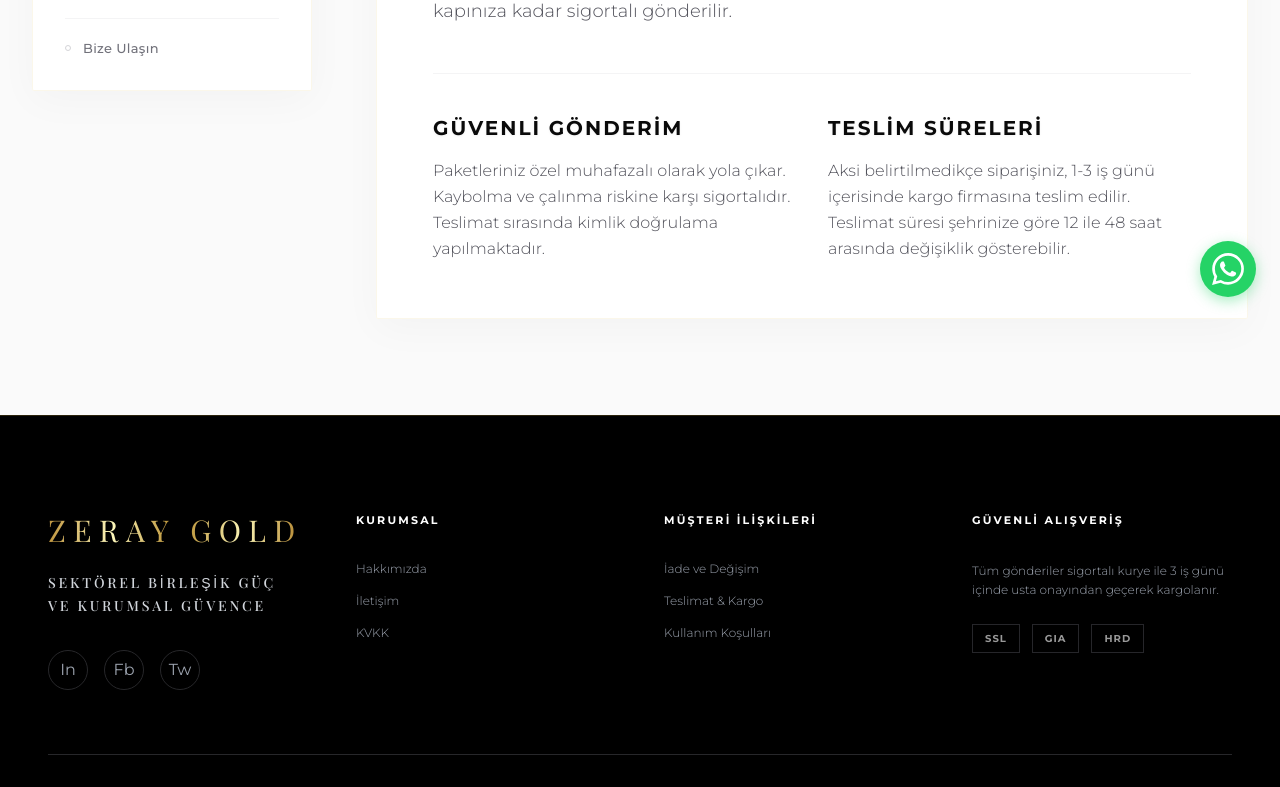
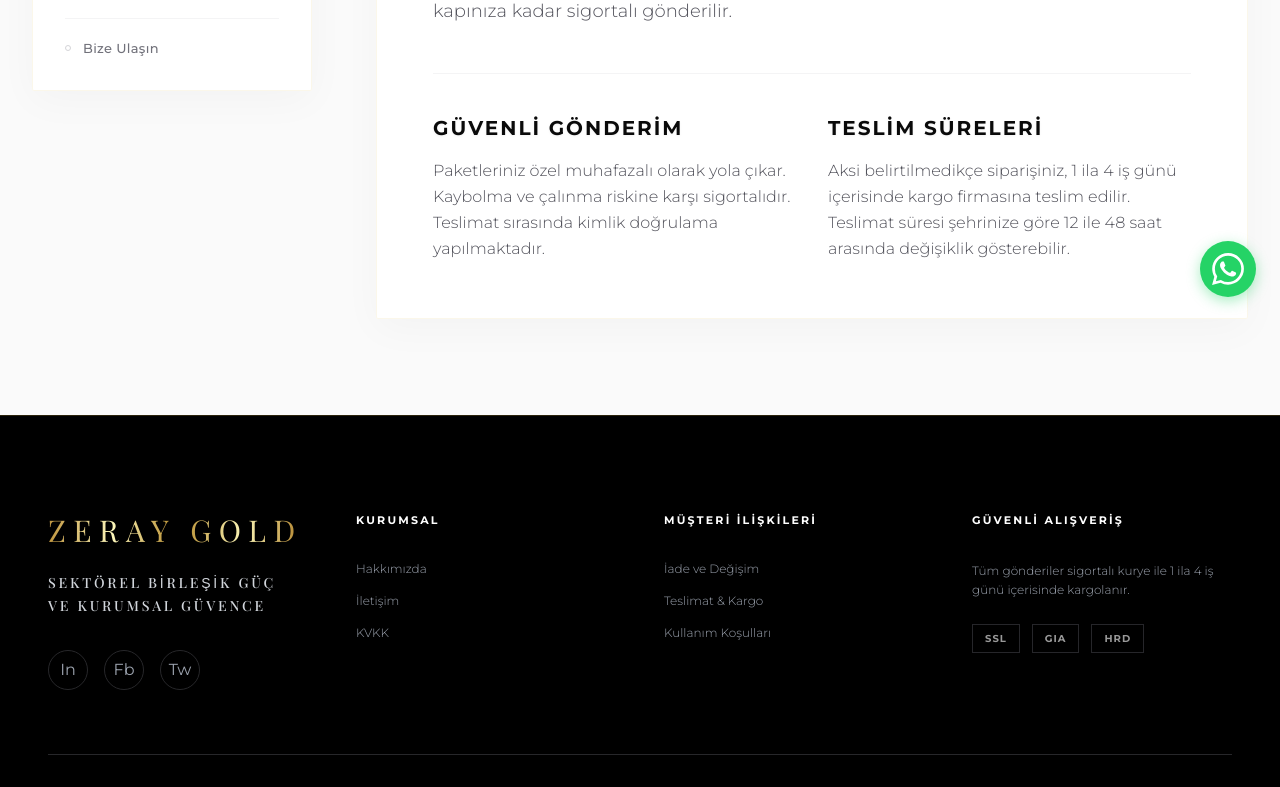
Before and after one commit to hopex03/lumina-main-vitrin, a Next.js app: page /kurumsal/teslimat-ve-kargo in a window 1280 px wide. Shown: the part 479-1266 px from the top of the page. Built offline with nearby package versions, Linux system fonts and the light colour scheme; a web font is replaced by a local one.

Commit message:
fix(content): Updated shipping duration to 1-4 business days and reordered categories to move Saat to end

```diff
--- a/app/kurumsal/teslimat-ve-kargo/page.tsx
+++ b/app/kurumsal/teslimat-ve-kargo/page.tsx
@@ -36,7 +36,7 @@
         <div>
           <h2 className="text-xl font-bold tracking-widest uppercase text-dark mb-4 drop-shadow-sm">Teslim Süreleri</h2>
           <p className="text-zinc-600 font-light leading-relaxed">
-            Aksi belirtilmedikçe siparişiniz, 1-3 iş günü içerisinde kargo firmasına teslim edilir. Teslimat süresi şehrinize göre 12 ile 48 saat arasında değişiklik gösterebilir.
+            Aksi belirtilmedikçe siparişiniz, 1 ila 4 iş günü içerisinde kargo firmasına teslim edilir. Teslimat süresi şehrinize göre 12 ile 48 saat arasında değişiklik gösterebilir.
           </p>
         </div>
       </div>
--- a/app/page.tsx
+++ b/app/page.tsx
@@ -414,7 +414,7 @@
           <div className="md:hidden bg-white border-t border-zinc-100 px-6 py-4 flex flex-col gap-4 animate-fade-in">
             <Link href="/iletisim" className="text-xs font-bold tracking-widest uppercase text-zinc-600 hover:text-[#d4af37] transition-colors" onClick={() => setIsMobileMenuOpen(false)}>Bize Ulaşın</Link>
             <div className="h-px bg-zinc-100" />
-            {['Hepsi', 'Saat', 'Bileklik', 'Kolye', 'Yüzük', 'Küpe'].map(cat => (
+            {['Hepsi', 'Bileklik', 'Kolye', 'Yüzük', 'Küpe', 'Saat'].map(cat => (
               <button key={cat} onClick={() => { handleCategoryChange(cat); setIsMobileMenuOpen(false); }}
                 className={`text-xs font-bold tracking-widest uppercase text-left transition-colors ${selectedCategory === cat ? 'text-[#d4af37]' : 'text-zinc-500'}`}>
                 {cat}
@@ -434,7 +434,7 @@
 
         {/* KATEGORİ NAV */}
         <div className="flex justify-center gap-6 md:gap-12 overflow-x-auto text-sm font-bold tracking-[0.15em] uppercase pb-2 scrollbar-hide border-t border-gray-50 pt-5">
-          {['Hepsi', 'Saat', 'Bileklik', 'Kolye', 'Yüzük', 'Küpe'].map(
+          {['Hepsi', 'Bileklik', 'Kolye', 'Yüzük', 'Küpe', 'Saat'].map(
             (cat) => (
               <button
                 key={cat}
--- a/components/GlobalFooter.tsx
+++ b/components/GlobalFooter.tsx
@@ -38,7 +38,7 @@
           <div>
             <h4 className="text-[11px] font-bold tracking-[0.2em] uppercase mb-8 text-white">Güvenli Alışveriş</h4>
             <p className="text-gray-400 text-xs leading-relaxed mb-6 font-light">
-              Tüm gönderiler sigortalı kurye ile 3 iş günü içinde usta onayından geçerek kargolanır.
+              Tüm gönderiler sigortalı kurye ile 1 ila 4 iş günü içerisinde kargolanır.
             </p>
             <div className="flex gap-3 items-center opacity-60 mix-blend-screen">
               <div className="text-[10px] font-bold border border-zinc-700 px-3 py-1.5 tracking-widest uppercase">SSL</div>
--- a/lib/corporateData.ts
+++ b/lib/corporateData.ts
@@ -6,7 +6,7 @@
   },
   teslimatVeKargo: {
     title: "Teslimat ve Kargo",
-    logisticsLogic: "Tüm gönderiler sigortalı kurye ile 3 iş günü içinde usta onayından geçerek kargolanır.",
+    logisticsLogic: "Tüm gönderiler sigortalı kurye ile 1 ila 4 iş günü içerisinde teslim edilir.",
     content: "Siparişleriniz, tamamen güvenli ve VIP taşıma sertifikalı özel kargo şirketleriyle kapınıza kadar sigortalı gönderilir."
   },
   iadeVeDegisim: {
```
